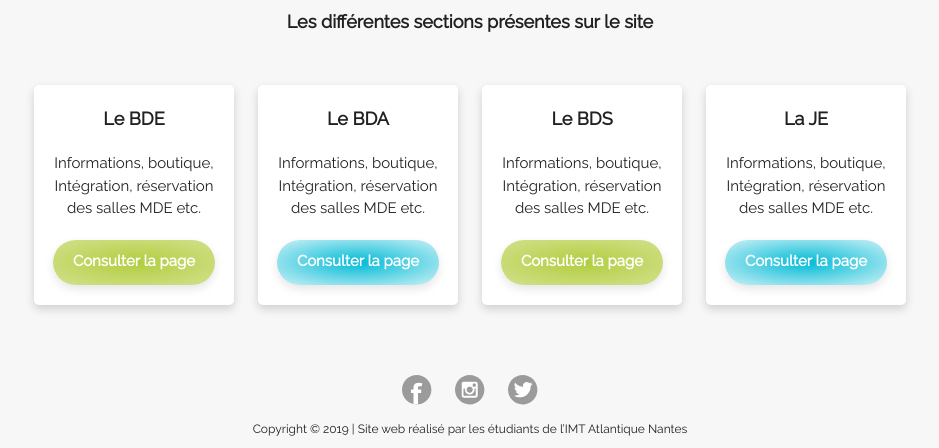
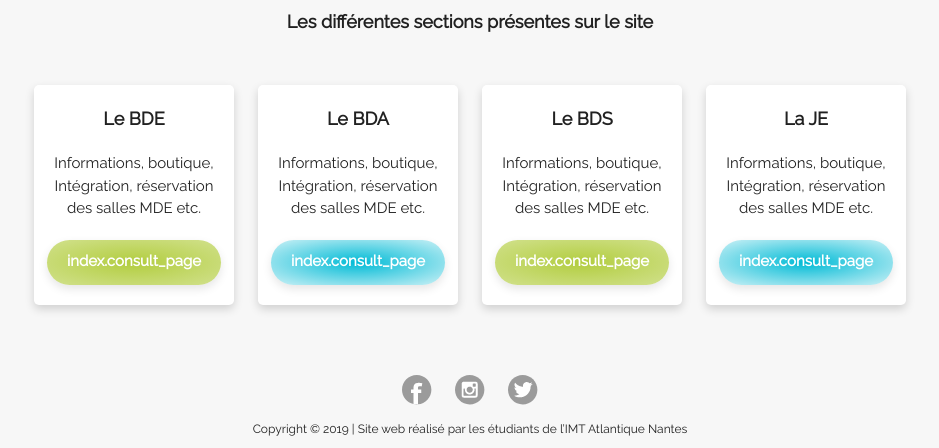
Before and after one commit to campus-nantes-imt-atlantique/site, a Symfony app: template templates/index/index.html.twig in a window 1280 px wide. Shown: the part 403-851 px from the top of the page, without its empty margins (170-1109 px from the left). Run offline with Twig, Linux system fonts and the light colour scheme; the template is opened without the code that fills it, so the values that code supplies are empty; some libraries are stand-ins or nearby versions.

Commit message:
feat: translate

```diff
--- a/templates/index/index.html.twig
+++ b/templates/index/index.html.twig
@@ -15,7 +15,7 @@
                         Intégration, réservation<br />
                         des salles MDE etc.<br />
                     </div>
-                    <div class="roundedGreenButton center margin-20">Consulter la page</div>
+                    <div class="roundedGreenButton center margin-20">{{ 'index.consult_page' | trans }}</div>
                     <div class="margin-20"></div>
                 </div>
             </div>
@@ -27,7 +27,7 @@
                         Intégration, réservation<br />
                         des salles MDE etc.<br />
                     </div>
-                    <div class="roundedBlueButton center margin-20">Consulter la page</div>
+                    <div class="roundedBlueButton center margin-20">{{ 'index.consult_page' | trans }}</div>
                     <div class="margin-20"></div>
                 </div>
             </div>
@@ -39,7 +39,7 @@
                         Intégration, réservation<br />
                         des salles MDE etc.<br />
                     </div>
-                    <div class="roundedGreenButton center margin-20">Consulter la page</div>
+                    <div class="roundedGreenButton center margin-20">{{ 'index.consult_page' | trans }}</div>
                     <div class="margin-20"></div>
                 </div>
             </div>
@@ -51,7 +51,7 @@
                         Intégration, réservation<br />
                         des salles MDE etc.<br />
                     </div>
-                    <div class="roundedBlueButton center margin-20">Consulter la page</div>
+                    <div class="roundedBlueButton center margin-20">{{ 'index.consult_page' | trans }}</div>
                     <div class="margin-20"></div>
                 </div>
             </div>
```
